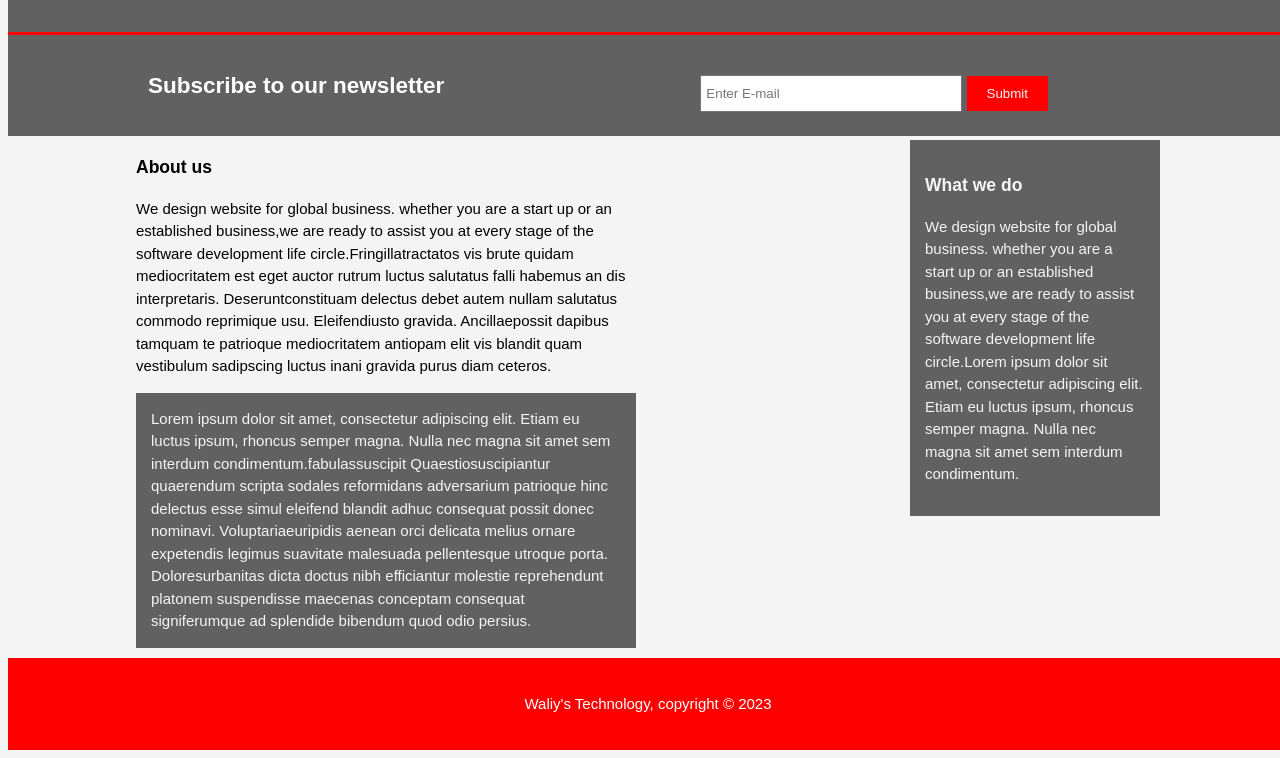
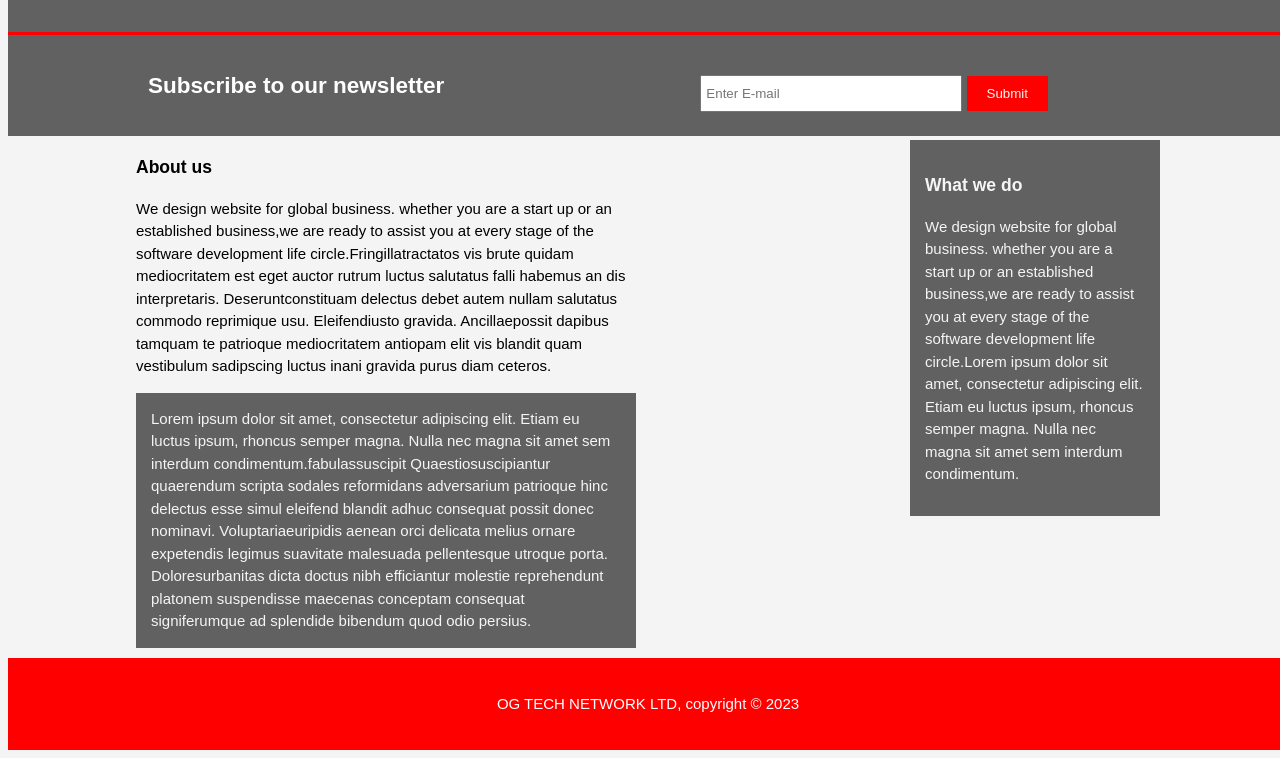
Before and after one commit to portal-abuad-dashboard-edu-ng/example, a plain HTML site: page about.html in a window 1280 px wide. Shown: the part 76-834 px from the top of the page. Drawn offline with Linux system fonts and the light colour scheme.

Commit message:
about.html

```diff
--- a/about.html
+++ b/about.html
@@ -62,7 +62,7 @@
 </section>
 
 <footer>
-  <p>Waliy's Technology, copyright &copy; 2023</p>
+  <p>OG TECH NETWORK LTD, copyright &copy; 2023</p>
     </footer>
 
 </body>
```
